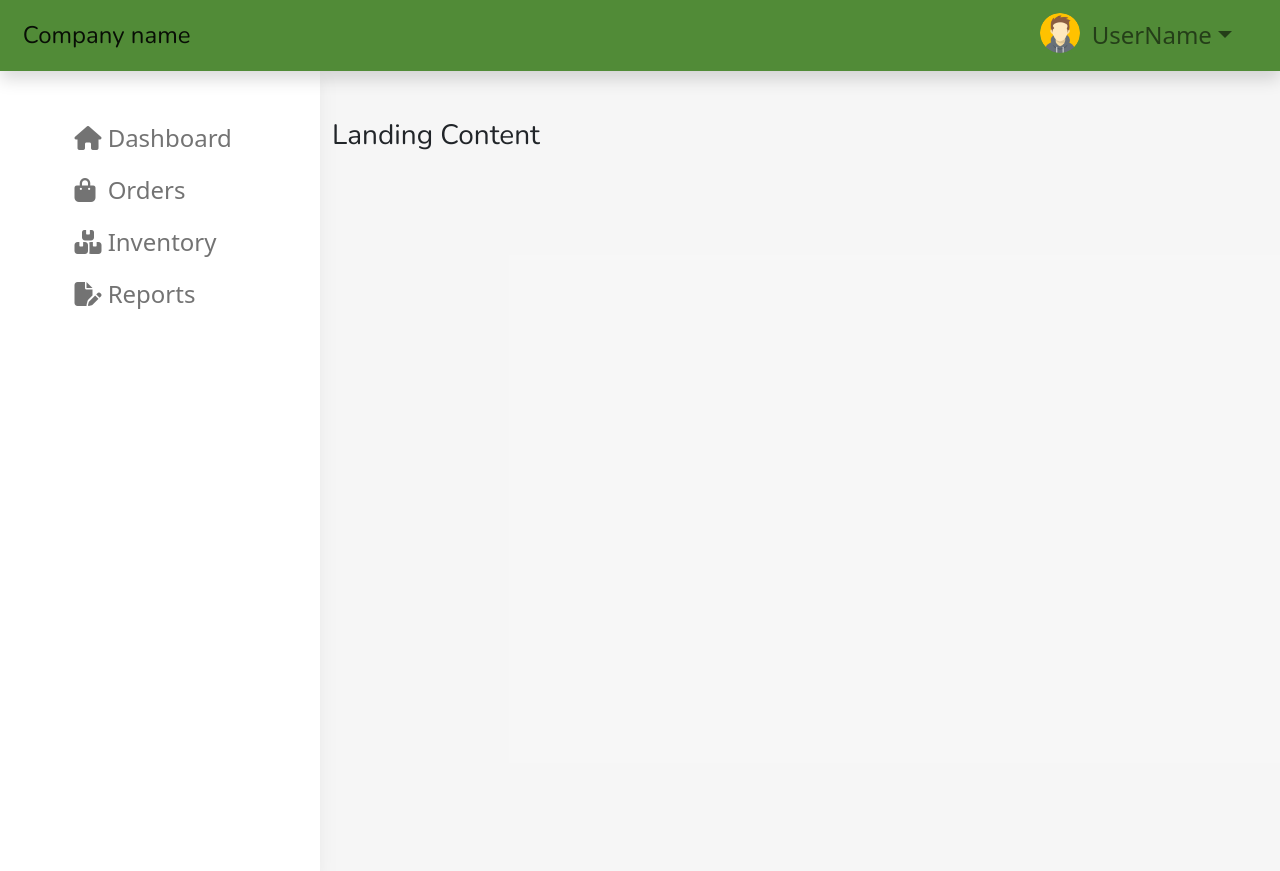
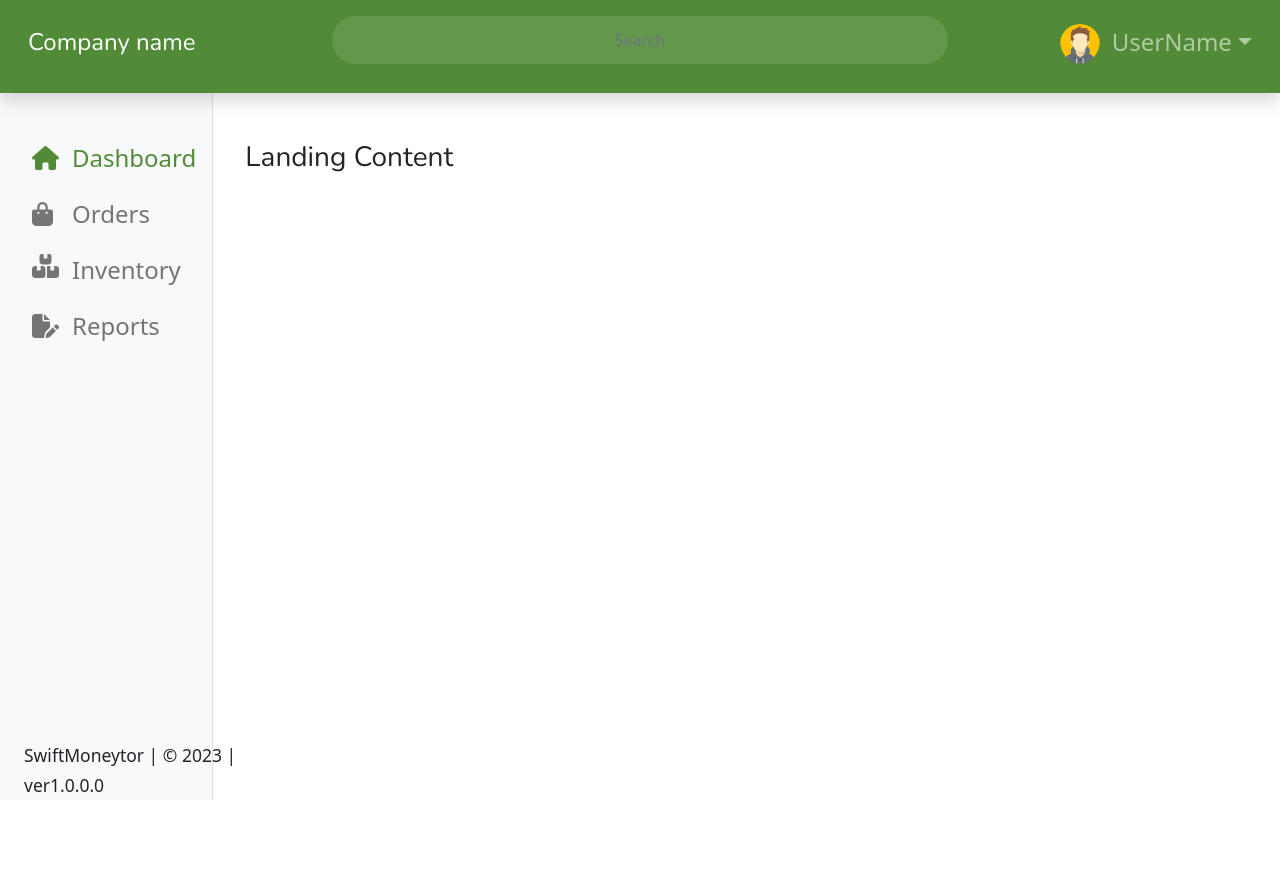
Before and after one commit to SwiftMoneyTor/SwiftMoneyTor, a React (Vite) app: page / in a window 1280 px wide. After the commit the page ends 800 px from the top, so only its background shows below. Built offline with nearby package versions, Linux system fonts and the light colour scheme.

Commit message:
the burger is not yet fix, just some update for the sidenav

```diff
--- a/index.html
+++ b/index.html
@@ -6,9 +6,12 @@
   <meta name="viewport" content="width=device-width, initial-scale=1.0" />
   <title>SwiftMoneyTor</title>
   <script src="https://kit.fontawesome.com/adea17bdd0.js" crossorigin="anonymous"></script>
+  <link rel="stylesheet" href="	https://cdn.jsdelivr.net/npm/bootstrap@5.2.2/dist/css/bootstrap.min.css">
 </head>
 <body>
   <div id="root"></div>
   <script type="module" src="/src/main.jsx"></script>
+  <script src="https://cdn.jsdelivr.net/npm/bootstrap@5.2.2/dist/js/bootstrap.bundle.min.js"></script>
+  <script src="https://cdn.jsdelivr.net/npm/feather-icons@4.28.0/dist/feather.min.js" integrity="sha384-uO3SXW5IuS1ZpFPKugNNWqTZRRglnUJK6UAZ/gxOX80nxEkN9NcGZTftn6RzhGWE" crossorigin="anonymous"></script>
 </body>
 </html>
--- a/src/App.css
+++ b/src/App.css
@@ -51,33 +51,107 @@ font-family: 'Nunito', sans-serif; */
 
  /* Dashboard Nav */
 
- .bg-color{
+
+/*
+ * Sidebar
+ */
+
+.sidebar {
+  position: fixed;
+  top: 5rem;
+  bottom: 0;
+  left: 0;
+  z-index: 1; /* Behind the navbar */
+  padding: 48px 0 0; /* Height of navbar */
+  box-shadow: inset -1px 0 0 rgba(0, 0, 0, .1);
+}
+
+@media (max-width: 767.98px) {
+  .sidebar {
+    top: 5rem;
+  }
+}
+
+.sidebar-sticky {
+  height: calc(100vh - 48px);
+  overflow-x: hidden;
+  overflow-y: auto; /* Scrollable contents if viewport is shorter than content. */
+}
+
+.sidebar .nav-link {
+  font-weight: 500;
+  color: rgb(117, 117, 117);
+}
+
+.sidebar .nav-link .feather {
+  margin-right: 4px;
+  color: #727272;
+}
+
+.sidebar .nav-link.active {
+  color: var(--mainColor);
+}
+
+.sidebar .nav-link:hover .feather,
+.sidebar .nav-link.active .feather {
+  color: inherit;
+}
+
+.sidebar-heading {
+  font-size: .75rem;
+}
+
+/*
+ * Navbar
+ */
+
+.bg-color{
   background-color: var(--mainColor);
+}
+
+.navbar-brand {
+  padding-top: .75rem;
+  padding-bottom: .75rem;
+  /* background-color: rgba(0, 0, 0, .25); */
+  /* box-shadow: inset -1px 0 0 rgba(0, 0, 0, .25); */
+}
+
+.navbar .navbar-toggler {
+  top: .25rem;
+  right: 1rem;
+}
+
+.navbar .form-control {
+  padding: .75rem 1rem;
+}
+
+.form-control-dark::placeholder{
+  text-align: center;
+}
+
+.form-control-dark {
+  color: #fff;
+  background-color: rgba(255, 255, 255, .1);
+  border-color: rgba(255, 255, 255, .1);
+}
+
+.form-control-dark:focus {
+  background-color: #f1ffeb;
+  border-color: transparent;
+  box-shadow: 0 0 0 3px rgba(255, 255, 255, .25);
 }
 
 .profilePic{
   border-radius: 50%;
 }
 
-@media (min-width: 768px){
-  .sideNav{
-    height: 100vh;
-  }
+/* dashboard content */
+
+/*dashboard footer */
+
+.footer{
+  position: absolute;
+  bottom: 1px;
+  left: 0;
+  z-index: 1;
 }
-
-.dashContent{
-  background-color: #f2f2f2a6;
-}
-
-.sidebar {
-  position: fixed;
-  top: 4rem;
-  bottom: 0;
-  left: 0;
-  z-index: 100; /* Behind the navbar */
-  padding: 48px 0 0; /* Height of navbar */
-}
-
-.sideBarActive .active{
-  color: var(--mainColor) !important;
-}
--- a/src/views/dashboard/DashContent.jsx
+++ b/src/views/dashboard/DashContent.jsx
@@ -5,9 +5,10 @@ import Inventory from './dashPages/Inventory'
 import Reports from './dashPages/Reports'
 
 export default function DashContent(props){
+    console.log(props)
     return(
         <>
-            {props.dashContent == "dashboard" || props.dashContent==""  ? <MainContent /> : ""}
+            {props.dashContent == "dashboard" && <MainContent />}
             {props.dashContent == "orders" && <Orders />}
             {props.dashContent == "inventory" && <Inventory />}
             {props.dashContent == "reports" && <Reports />}
--- /dev/null
+++ b/src/views/dashboard/DashFooter.jsx
@@ -0,0 +1,9 @@
+import React from 'react'
+
+export default function Footer(){
+    return (
+        <>
+            <small>SwiftMoneytor | © {new Date().getFullYear()} | ver1.0.0.0</small>
+        </>
+    )
+}
--- a/src/views/dashboard/DashboardHeader.jsx
+++ b/src/views/dashboard/DashboardHeader.jsx
@@ -2,12 +2,21 @@ import NavDropdown from 'react-bootstrap/NavDropdown';
 
 export default function DashboardHeader(){
     return(
-        <header className="navbar sticky-top bg-color flex-md-nowrap shadow">
-            <h2 className="navbar-brand col-md-3 col-lg-2 fs-4 my-2">Company name</h2>
-            <div className="navbar-nav pe-lg-3 pe-md-4 pe-xl-5">
-                <div className="row">
-                    <div className="col-auto mx-0 px-0 pt-1">
-                        <img className='profilePic' src="/dashboard/default/avatar-male.png" width={40 + "px"} alt=''/>
+        <header className="navbar navbar-dark sticky-top bg-color flex-md-nowrap feather px-0 w-100 shadow py-3">
+            <div className="row w-100 px-0 mx-0">
+                <div className="col-md-3">
+                    <h2 className="navbar-brand col-md-3 px-3 fs-4 ">Company name</h2>
+                    <button className="navbar-toggler position-absolute d-md-none collapsed" type="button" data-bs-toggle="collapse" data-bs-target="#sidebarMenu" aria-controls="sidebarMenu" aria-expanded="false" aria-label="Toggle navigation">
+                        <span className="navbar-toggler-icon"></span>
+                    </button>
+                </div>
+                <div className="col-md-6">
+                    <input className="form-control form-control-dark rounded-5 border-0" type="text" placeholder="Search" aria-label="Search"/>
+                </div>
+                <div className="navbar-nav col-md-3">
+                    <div className="row align-self-end pe-md-3 pe-2">
+                        <div className="col-auto mx-0 px-0">
+                            <img className='profilePic pt-2' src="/dashboard/default/avatar-male.png" width={40 + "px"} alt=''/>
                         </div>
                         <div className="col-auto">
                             <NavDropdown title="UserName" id="basic-nav-dropdown" className='fs-4'>
@@ -25,6 +34,7 @@ export default function DashboardHeader(){
                         </div>
                     </div>
                 </div>
+            </div>
         </header>
     )
 }
--- a/src/views/dashboard/MainDashBoard.jsx
+++ b/src/views/dashboard/MainDashBoard.jsx
@@ -1,6 +1,7 @@
 import { React, useState } from 'react';
 import SidePanel from './SidePanel'
 import DashContent from './DashContent'
+import Footer from './DashFooter'
 
 export default function MainDashBoard(){
 
@@ -8,12 +9,17 @@ export default function MainDashBoard(){
 
     return(
         <>
-            <div className="row mx-0">
-                <div className="col-md-4 col-lg-4 col-xl-3 col-xxl-2 d-md-block sideNav shadow">
-                    <SidePanel dashContentLink={(currentsPage) => { setDashpage(currentsPage) }}/>
+            <div className="container-fluid">
+                <div className="row mx-0">
+                    <nav className="col-md-3 col-lg-2 d-md-block bg-light sidebar collapse">
+                        <SidePanel dashContentLink={(currentPage) => { setDashpage(currentPage) }}/>
+                    </nav>
+                    <div className="col-md-9 ms-sm-auto col-lg-10 px-md-4 d-flex pt-md-5 pt-2 justify-content-start ">
+                        <DashContent dashContent={dashPage}/>
+                    </div>
                 </div>
-                <div className="col-md-8 col-lg-8 col-xl-9 pt-lg-5 pt-md-3 dashContent text-start ">
-                    <DashContent dashContent={dashPage}/>
+                <div className="col-md-3 text-start ps-md-4 footer bottom-0 fs-5">
+                    <Footer />
                 </div>
             </div>
         </>
--- a/src/views/dashboard/SidePanel.jsx
+++ b/src/views/dashboard/SidePanel.jsx
@@ -1,71 +1,59 @@
 import React from 'react';
-import { Navbar, Nav, NavItem } from 'react-bootstrap';
 
 
-class SideNavbar extends React.Component {
-    constructor(props) {
-        super(props);
-        this.state = {
-        expanded: false
-        };
-        this.onToggle = this.onToggle.bind(this);
-        this.render = this.render.bind(this);
+export default function SideNavbar(props){
+
+    const [ActiveLink, setActiveLink] = React.useState('dashboard')
+
+
+    const handleClickDashPage = (event) => {
+
+        event.target.name != ActiveLink && document.querySelector(`a[name=${ActiveLink}]`).setAttribute("class","nav-link")
+        props.dashContentLink(event.target.name)
+        event.target.setAttribute("class", "nav-link active")
+        setActiveLink( () => event.target.name)
+
     }
 
-    onToggle() {
-        this.setState({ expanded: !this.state.expanded });
-    }
+    return(
+        <nav id="sidebarMenu" className="col-md-3 col-lg-2 d-md-block bg-light sidebar collapse">
+        <div className="position-sticky sidebar-sticky text-start ps-md-3">
+            <ul className="nav flex-column fs-4">
+                <li className="nav-item">
+                    <a className="nav-link active" name="dashboard" onClick={handleClickDashPage} aria-current="page" href="#">
+                        <div className="row">
+                            <div className="col-1"><i className="fa-solid fa-house fs-4 align-text-bottom"></i></div>
+                            <div className="col-1 pt-1 ms-2 ms-md-3">Dashboard</div>
+                        </div>
+                    </a>
+                </li>
+                <li className="nav-item">
+                    <a className="nav-link" name="orders" onClick={handleClickDashPage} href="#">
+                        <div className="row">
+                            <div className="col-1"><i className="fa-solid fa-bag-shopping fs-4 align-text-bottom"></i></div>
+                            <div className="col-1 pt-1 ms-2 ms-md-3">Orders</div>
+                        </div>
+                    </a>
+                </li>
+                <li className="nav-item">
+                    <a className="nav-link" name="inventory" onClick={handleClickDashPage} href="#">
+                        <div className="row">
+                            <div className="col-1"><i className="fa-solid fa-boxes-stacked fs-4"></i></div>
+                            <div className="col-1 pt-1 ms-2 ms-md-3">Inventory</div>
+                        </div>
+                    </a>
+                </li>
+                <li className="nav-item">
+                    <a className="nav-link" name="reports" onClick={handleClickDashPage} href="#">
+                        <div className="row">
+                            <div className="col-1"><i className="fa-solid fa-file-pen fs-4 align-text-bottom"></i></div>
+                            <div className="col-1 pt-1 ms-2 ms-md-3">Reports</div>
+                        </div>
+                    </a>
+                </li>
+            </ul>
+        </div>
+    </nav>
+    )
 
-    render() {
-
-        const handleClickDashPage = (event) => {
-            this.props.dashContentLink(event.target.innerHTML.toLowerCase())
-        }
-
-        console.log(this)
-
-        return (
-        <Navbar expand="md" expanded={this.state.expanded} onToggle={this.onToggle} variant="light" className='ps-lg-3 mt-lg-5 col-auto position-relative'>
-            <Navbar.Toggle aria-controls="basic-navbar-nav" />
-            <Navbar.Collapse id="basic-navbar-nav">
-                <Nav className="flex-column fs-4 sideBarActive sidebar">
-                    <NavItem>
-                        <Nav.Link href="#dashboard">
-                            <div className="row d-flex justify-content-center" onClick={handleClickDashPage}>
-                                <div className="col-2"><i className="fa-solid fa-house fs-4"></i></div>
-                                <div className="col-2">Dashboard</div>
-                            </div>
-                        </Nav.Link>
-                    </NavItem>
-                    <NavItem>
-                        <Nav.Link href="#orders">
-                            <div className="row d-flex justify-content-center" onClick={handleClickDashPage}>
-                                <div className="col-2"><i className="fa-solid fa-bag-shopping fs-4"></i></div>
-                                <div className="col-2">Orders</div>
-                            </div>
-                        </Nav.Link>
-                    </NavItem>
-                    <NavItem>
-                        <Nav.Link href="#inventory" onClick={handleClickDashPage}>
-                        <div className="row d-flex justify-content-center">
-                                <div className="col-2"><i className="fa-solid fa-boxes-stacked fs-4"></i></div>
-                                <div className="col-2">Inventory</div>
-                            </div>
-                        </Nav.Link>
-                    </NavItem>
-                    <NavItem>
-                        <Nav.Link href="#reports">
-                            <div className="row d-flex justify-content-center" onClick={handleClickDashPage}>
-                                <div className="col-2"><i className="fa-solid fa-file-pen fs-4"></i></div>
-                                <div className="col-2">Reports</div>
-                            </div>
-                        </Nav.Link>
-                    </NavItem>
-                </Nav>
-            </Navbar.Collapse>
-        </Navbar>
-        );
-    }
 }
-
-export default SideNavbar;
```
Lines whose indentation alone changed are shown as unchanged.
